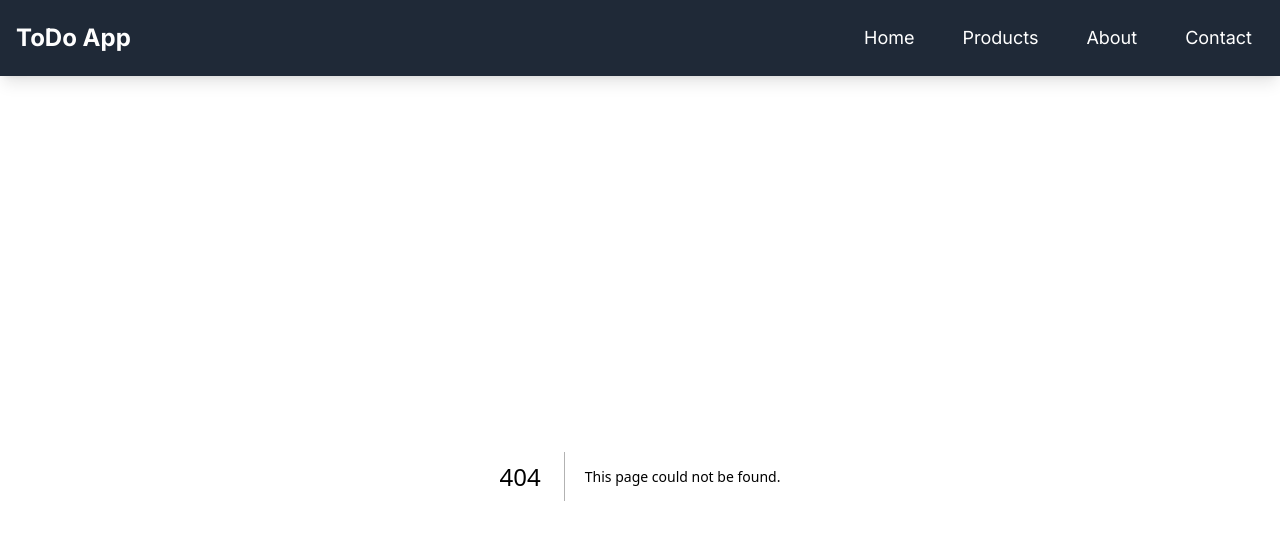
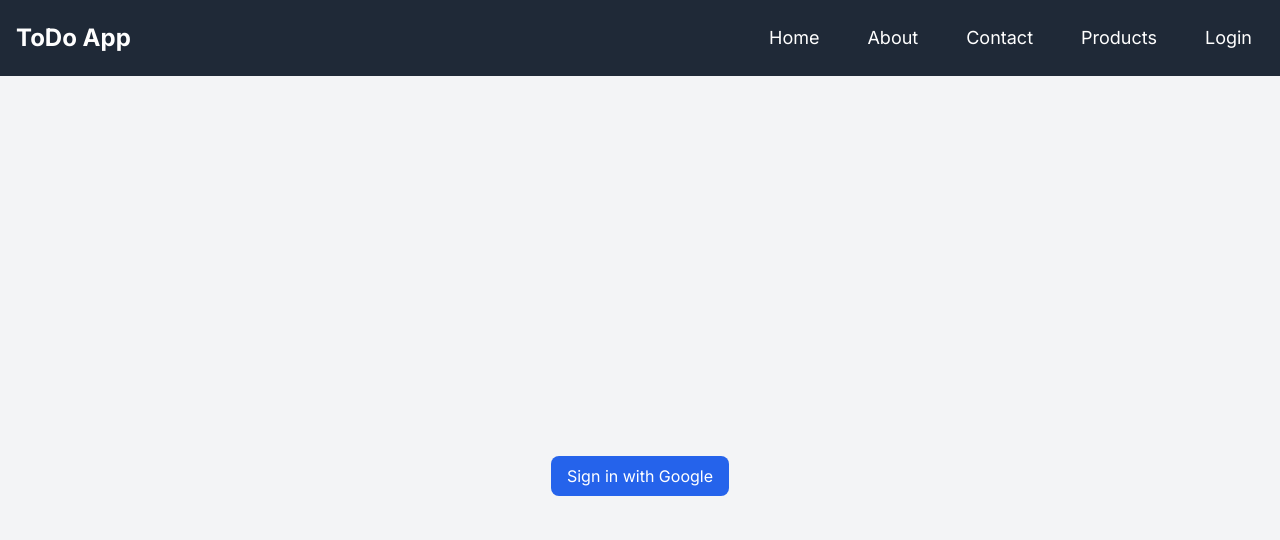
Before and after one commit to PrincessHemen/next-todo-work, a Next.js app: page /login in a window 1280 px wide. Before the commit this address had no page. Shown: the top 540 px of the page. Built offline with nearby package versions, Linux system fonts and the light colour scheme; no server answers.

Commit message:
Enabled auth with Firebase

```diff
--- a/package.json
+++ b/package.json
@@ -16,6 +16,7 @@
     "@fortawesome/react-fontawesome": "^0.2.2",
     "axios": "^1.7.4",
     "emailjs-com": "^3.2.0",
+    "firebase": "^10.13.0",
     "mongoose": "^8.5.3",
     "next": "14.2.5",
     "react": "^18",
--- a/src/app/Components/Navbar.tsx
+++ b/src/app/Components/Navbar.tsx
@@ -1,24 +1,56 @@
-import React from 'react';
+// src/app/Components/Navbar.tsx
+"use client";
+
+import React, { useState, useEffect } from 'react';
 import Link from 'next/link';
+import { onAuthStateChanged, signOut } from 'firebase/auth';
+import { auth } from '../lib/firebase';
 
 const Navbar = () => {
+  const [user, setUser] = useState<any>(null);
+
+  useEffect(() => {
+    const unsubscribe = onAuthStateChanged(auth, (user) => {
+      setUser(user);
+    });
+
+    return () => unsubscribe();
+  }, []);
+
+  const handleLogout = async () => {
+    await signOut(auth);
+    window.location.href = '/login'; // Redirect to login page after logout
+  };
+
   return (
     <nav className="bg-gray-800 text-white py-4 shadow-lg">
       <div className="container mx-auto flex flex-wrap items-center justify-between px-4">
         <h1 className="text-2xl font-bold">ToDo App</h1>
         <ul className="flex flex-wrap gap-4 text-base md:gap-6 md:text-lg">
           <li className="px-2 py-2 rounded-lg hover:bg-gray-700 hover:text-gray-300 cursor-pointer transition duration-300 md:px-3">
-          <Link href="/">Home</Link>
+            <Link href="/">Home</Link>
           </li>
           <li className="px-2 py-2 rounded-lg hover:bg-gray-700 hover:text-gray-300 cursor-pointer transition duration-300 md:px-3">
-          <Link href="/product">Products</Link>
+            <Link href="/about">About</Link>
           </li>
           <li className="px-2 py-2 rounded-lg hover:bg-gray-700 hover:text-gray-300 cursor-pointer transition duration-300 md:px-3">
-          <Link href="/about">About</Link>
+            <Link href="/contact">Contact</Link>
           </li>
           <li className="px-2 py-2 rounded-lg hover:bg-gray-700 hover:text-gray-300 cursor-pointer transition duration-300 md:px-3">
-          <Link href="/contact">Contact</Link>
+            <Link href="/product">Products</Link>
           </li>
+          {user ? (
+            <li
+              onClick={handleLogout}
+              className="px-2 py-2 rounded-lg hover:bg-red-700 hover:text-gray-300 cursor-pointer transition duration-300 md:px-3"
+            >
+              Logout
+            </li>
+          ) : (
+            <li className="px-2 py-2 rounded-lg hover:bg-gray-700 hover:text-gray-300 cursor-pointer transition duration-300 md:px-3">
+              <Link href="/login">Login</Link>
+            </li>
+          )}
         </ul>
       </div>
     </nav>
--- /dev/null
+++ b/src/app/Components/WithAuth.tsx
@@ -0,0 +1,27 @@
+// src/app/components/withAuth.tsx
+"use client";
+
+import React, { useEffect } from 'react';
+import { useRouter } from 'next/navigation';
+import { onAuthStateChanged } from 'firebase/auth';
+import { auth } from '../lib/firebase';
+
+const withAuth = (WrappedComponent: React.ComponentType) => {
+  return function WithAuth(props: any) {
+    const router = useRouter();
+
+    useEffect(() => {
+      const unsubscribe = onAuthStateChanged(auth, (user) => {
+        if (!user) {
+          router.push('/login'); // Redirect to login if not authenticated
+        }
+      });
+
+      return () => unsubscribe();
+    }, [router]);
+
+    return <WrappedComponent {...props} />;
+  };
+};
+
+export default withAuth;
--- a/src/app/contact/page.tsx
+++ b/src/app/contact/page.tsx
@@ -24,7 +24,7 @@ export default function Contact() {
   return (
     <div className="min-h-screen bg-gray-100 flex flex-col items-center justify-center px-4">
       <div className="bg-white p-6 rounded-lg shadow-lg max-w-md w-full">
-        <h2 className="text-2xl font-bold mb-4 text-center">Contact Me</h2>
+        <h2 className="text-2xl font-bold mb-4 text-center">Contact Me Via Email</h2>
         <form onSubmit={handleSubmit}>
           <div className="mb-4">
             <label htmlFor="name" className="block text-gray-700 font-medium mb-2">Name</label>
--- a/src/app/layout.tsx
+++ b/src/app/layout.tsx
@@ -6,8 +6,8 @@ import "./globals.css";
 const inter = Inter({ subsets: ["latin"] });
 
 export const metadata: Metadata = {
-  title: "Create Next App",
-  description: "Generated by create next app",
+  title: "Next ToDo",
+  description: "Generated by create next app, by Princess Hemen",
 };
 
 export default function RootLayout({
--- /dev/null
+++ b/src/app/lib/Firebase.ts
@@ -0,0 +1,21 @@
+import { initializeApp } from 'firebase/app';
+import { getAuth, GoogleAuthProvider } from 'firebase/auth';
+import { getAnalytics } from "firebase/analytics";
+
+const firebaseConfig = {
+  apiKey: process.env.NEXT_PUBLIC_FIREBASE_API_KEY,
+  authDomain: process.env.NEXT_PUBLIC_FIREBASE_AUTH_DOMAIN,
+  projectId: process.env.NEXT_PUBLIC_FIREBASE_PROJECT_ID,
+  storageBucket: process.env.NEXT_PUBLIC_FIREBASE_STORAGE_BUCKET,
+  messagingSenderId: process.env.NEXT_PUBLIC_FIREBASE_MESSAGING_SENDER_ID,
+  appId: process.env.NEXT_PUBLIC_FIREBASE_APP_ID,
+  measurementId: process.env.NEXT_PUBLIC_FIREBASE_MEASUREMENT_ID,
+};
+
+const app = initializeApp(firebaseConfig);
+const analytics = getAnalytics(app);
+
+export const auth = getAuth(app);
+export const googleProvider = new GoogleAuthProvider();
+
+export default app;
--- /dev/null
+++ b/src/app/login/page.tsx
@@ -0,0 +1,31 @@
+// src/app/login/page.tsx
+"use client";
+
+import React from 'react';
+import { signInWithPopup } from "firebase/auth";
+import { auth, googleProvider } from "./../lib/firebase";
+import { useRouter } from "next/navigation";  // Use `next/navigation` instead of `next/router`
+
+export default function Login() {
+  const router = useRouter();
+
+  const handleGoogleLogin = async () => {
+    try {
+      await signInWithPopup(auth, googleProvider);
+      router.push("/"); // Redirect to home page after login
+    } catch (error) {
+      console.error("Login failed: ", error);
+    }
+  };
+
+  return (
+    <div className="min-h-screen flex items-center justify-center bg-gray-100">
+      <button
+        onClick={handleGoogleLogin}
+        className="bg-blue-600 text-white py-2 px-4 rounded-lg hover:bg-blue-700 transition duration-300"
+      >
+        Sign in with Google
+      </button>
+    </div>
+  );
+}
--- a/src/app/page.tsx
+++ b/src/app/page.tsx
@@ -1,15 +1,18 @@
-"use client"
+// src/app/page.tsx
+"use client";
 
 import React, { useState, useEffect } from "react";
 import Todo from "./Components/Todo";
 import axios from "axios";
 import { toast, ToastContainer } from "react-toastify";
+import { onAuthStateChanged } from "firebase/auth";
+import { auth } from "./lib/firebase";
 import 'react-toastify/dist/ReactToastify.css';
 import 'react-spinners';
+import { FaTelegramPlane, FaGithub, FaLinkedin } from 'react-icons/fa';
+import withAuth from "./components/withAuth";
 
-import { FaTelegramPlane, FaGithub, FaLinkedin } from 'react-icons/fa';
-
-export default function Home() {
+function Home() {
   const [formData, setFormData] = useState({
     title: "",
     description: "",
@@ -17,6 +20,8 @@ export default function Home() {
 
   const [todos, setTodos] = useState([]);
   const [loading, setLoading] = useState(true);
+  // State to hold user info
+  const [user, setUser] = useState<any>(null);
 
   // Fetch todos from the database
   const fetchTodos = async () => {
@@ -32,6 +37,14 @@ export default function Home() {
 
   useEffect(() => {
     fetchTodos();
+
+    const unsubscribe = onAuthStateChanged(auth, (user) => {
+      if (user) {
+        setUser(user); // Set the authenticated user's info
+      }
+    });
+
+    return () => unsubscribe();
   }, []);
 
   const deleteTodo = async (id: string) => {
@@ -66,7 +79,6 @@ export default function Home() {
     }
   };
 
-
   // Handle input changes
   const onChangeHandler = (e: React.ChangeEvent<HTMLInputElement | HTMLTextAreaElement>) => {
     const name = e.target.name;
@@ -94,6 +106,7 @@ export default function Home() {
     <div className="min-h-screen bg-gray-100 px-4 sm:px-6 lg:px-8">
       <ToastContainer theme="dark" />
       <div className="flex flex-col items-center justify-center pt-10">
+        {user && <h1 className="text-3xl font-bold mb-6">Welcome, {user.displayName}!</h1>}
         <form
           className="bg-white p-6 rounded-lg shadow-lg w-full max-w-md mb-12"
           onSubmit={onSubmitHandle}
@@ -163,3 +176,5 @@ export default function Home() {
     </div>
   );
 }
+
+export default withAuth(Home);
```
Also changed, not shown: 1 other file (tests, documents, lock files or other folders).
